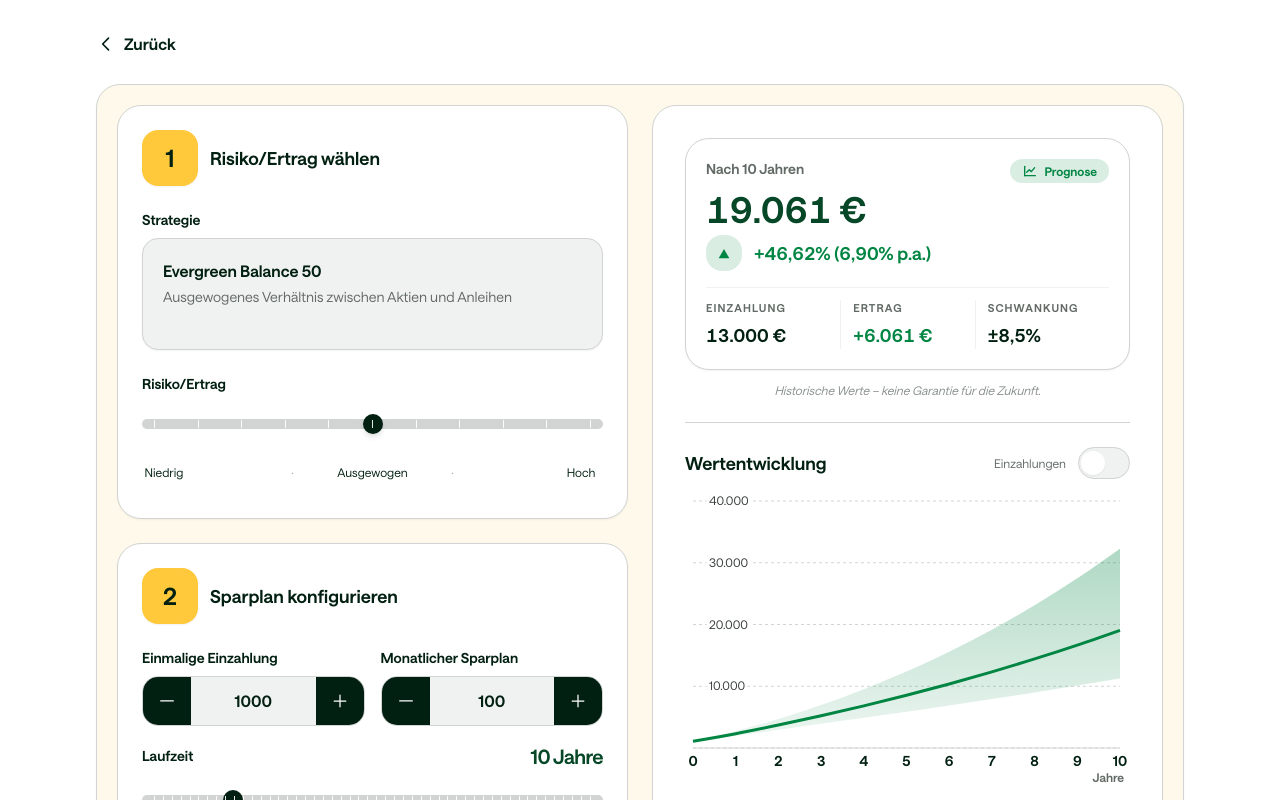
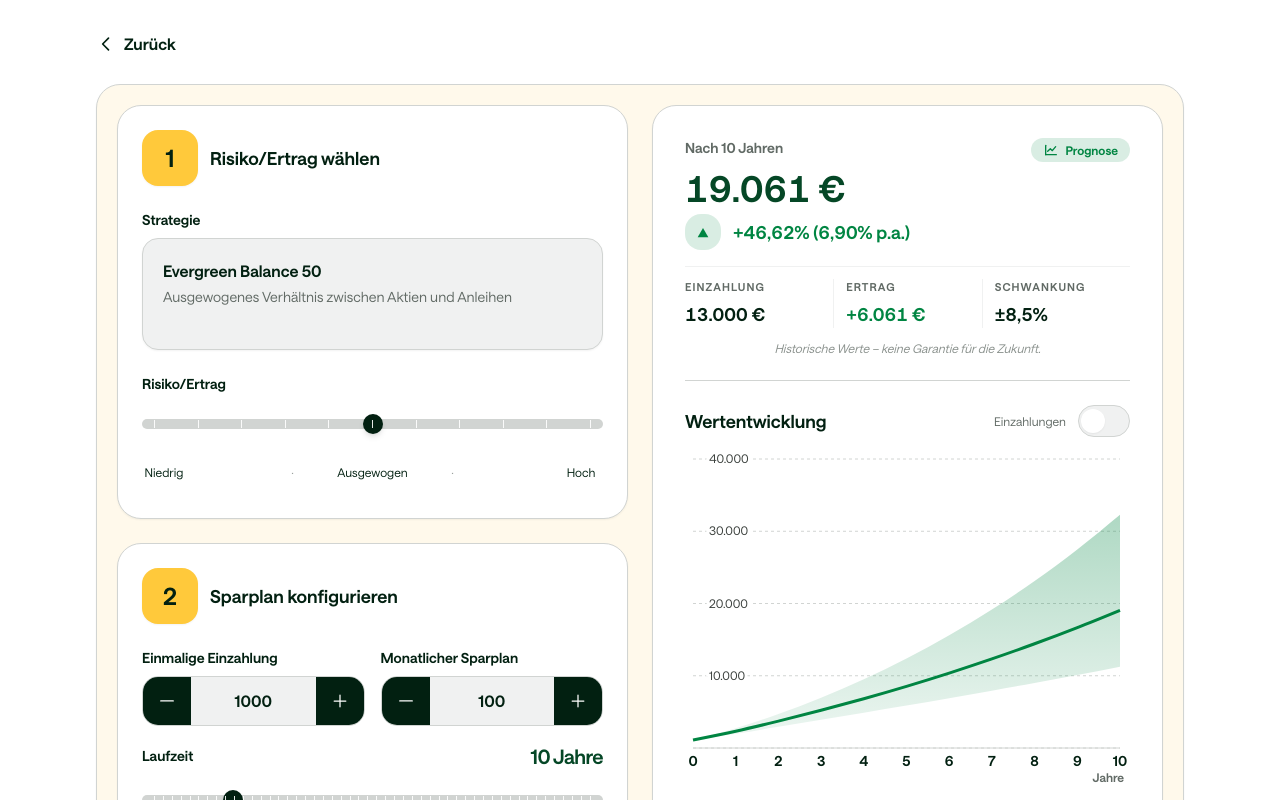
Before and after one commit to ivenkurz/kindersparplan, a Next.js app: page /SparplanRechner in a window 1280 px wide. Shown: the top 800 px of the page. Built offline with nearby package versions, Linux system fonts and the light colour scheme.

Commit message:
UI: ResultCards ohne eigene Card-Hülle (keine Card-in-Card)

```diff
--- a/components/ResultCards.tsx
+++ b/components/ResultCards.tsx
@@ -55,13 +55,10 @@ export default function ResultCards(props: ResultCardsProps) {
   )}% p.a.)`;
 
   const wrapperClass = sticky ? "space-y-2" : "space-y-3";
-  const cardClass = sticky
-    ? "bg-ds-neutral-0 border border-ds-neutral-20 rounded-ds-lg shadow-sm px-4 py-3"
-    : "bg-ds-neutral-0 border border-ds-neutral-20 rounded-ds-lg shadow-sm p-5";
 
   return (
     <div className={wrapperClass}>
-      <div className={cardClass}>
+      <div>
         <div className="flex items-start justify-between gap-3">
           <p className="text-sm text-ds-neutral-70 font-semibold">
             Nach {laufzeit} Jahren
```
